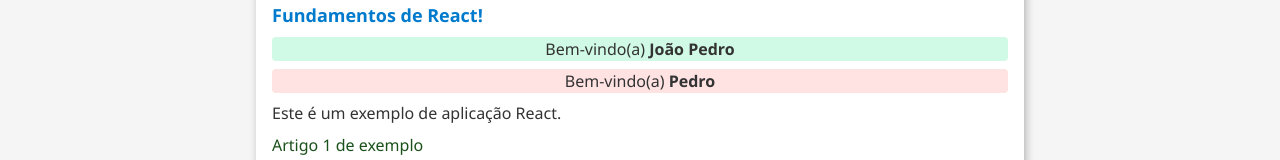
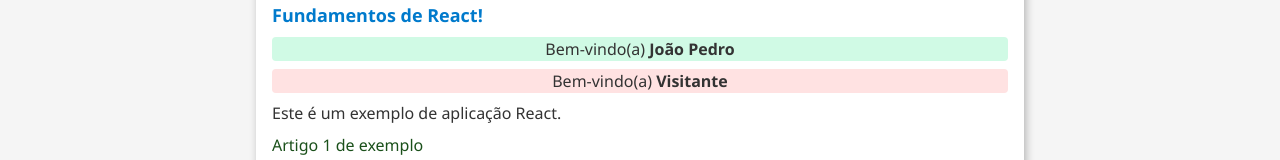
Before and after one commit to joaopedro-style/react-fundamentos, a React (Vite) app: page / in a window 1280 px wide. Shown: the part 151-311 px from the top of the page. Built offline with nearby package versions, Linux system fonts and the light colour scheme.

Commit message:
Configura props opcional e valor padrão

```diff
--- a/src/components/Conteudo/Conteudo.tsx
+++ b/src/components/Conteudo/Conteudo.tsx
@@ -13,7 +13,7 @@
       >
         <h2 className="font-bold text-lg">Fundamentos de React!</h2>
         <Saudacao nome="João Pedro" classe="bg-emerald-100" />
-        <Saudacao nome="Pedro" classe="bg-red-100" />
+        <Saudacao classe="bg-red-100" />
 
         <p>Este é um exemplo de aplicação React.</p>
 
--- a/src/components/Conteudo/Saudacao.tsx
+++ b/src/components/Conteudo/Saudacao.tsx
@@ -1,10 +1,14 @@
 /* Declara um tipo que será usado pelas props do Componente */
 type SaudacaoProps = {
-  nome: string;
+  nome?: string; // prop opcional
   classe: string;
 };
 
-export default function Saudacao({ nome, classe }: SaudacaoProps) {
+export default function Saudacao({
+  // Caso nome não seja informado (opcional), Visitante será usado
+  nome = "Visitante",
+  classe,
+}: SaudacaoProps) {
   return (
     <p className={`my-2 rounded text-center ${classe}`}>
       Bem-vindo(a) <b>{nome}</b>
```
